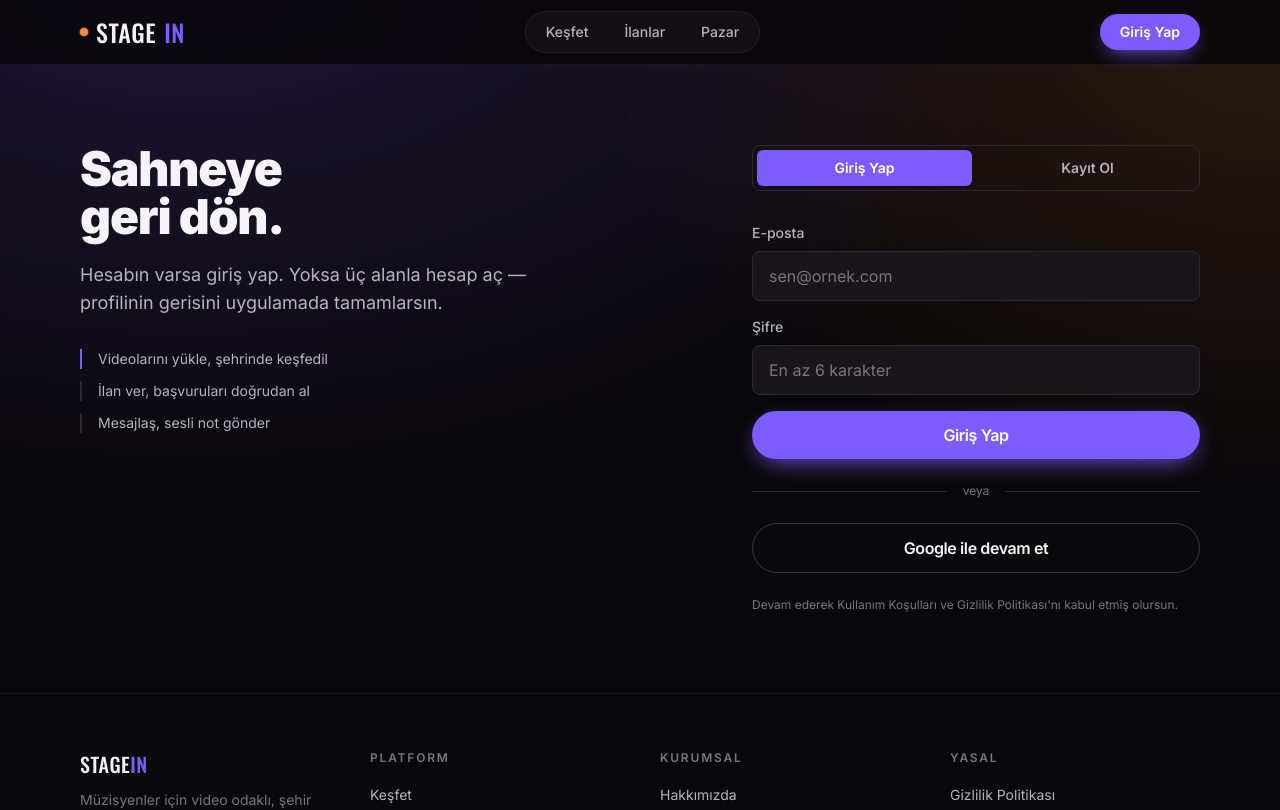
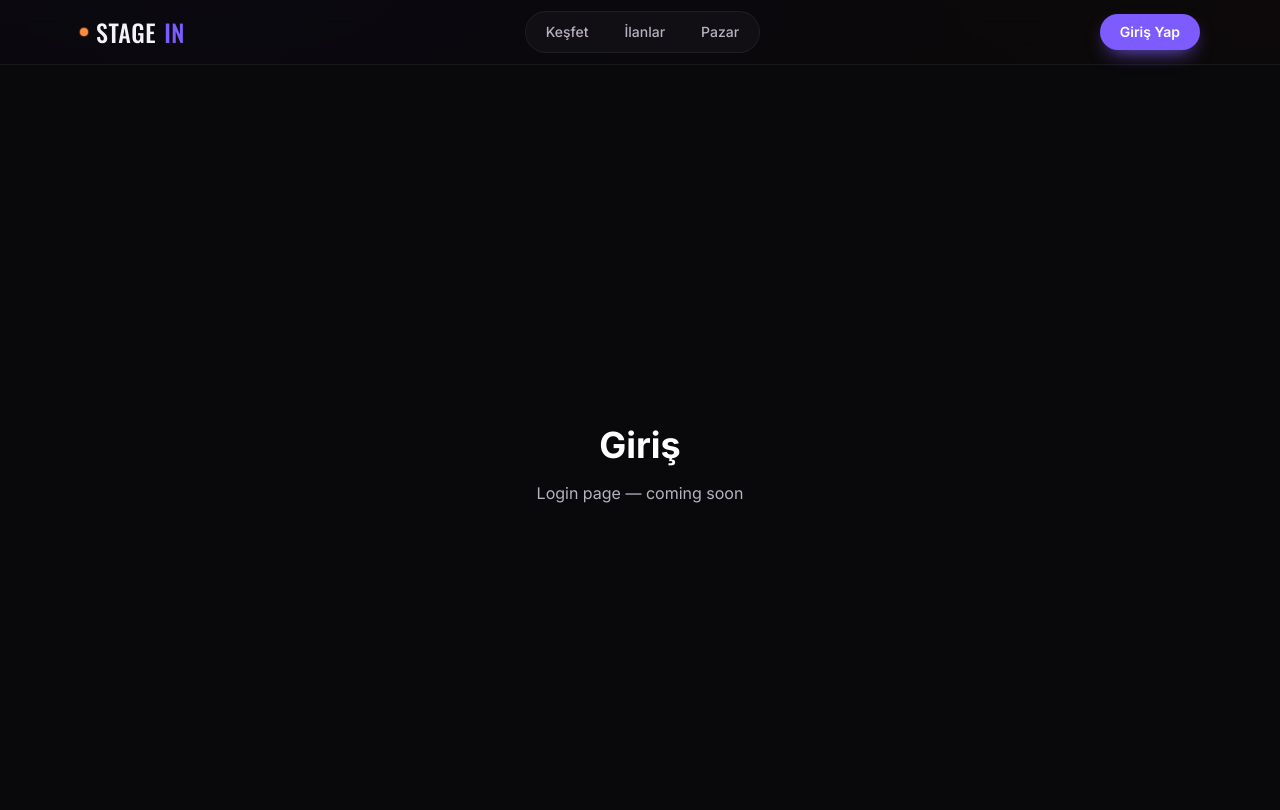
Before and after one commit to aykutayalcinkaya-ops/stagein, a Next.js app in the folder apps/web/: page /giris in a window 1280 px wide. Shown: the top 810 px of the page. Built offline with nearby package versions, Linux system fonts and the light colour scheme.

Commit message:
fix(web): add missing login and auth callback pages

```diff
--- /dev/null
+++ b/apps/web/src/app/auth/callback/page.tsx
@@ -0,0 +1,10 @@
+export default function AuthCallbackPage() {
+  return (
+    <div className="flex items-center justify-center min-h-screen bg-dark">
+      <div className="text-center">
+        <h1 className="text-4xl font-bold text-white mb-4">Auth Callback</h1>
+        <p className="text-text-secondary">Processing authentication...</p>
+      </div>
+    </div>
+  )
+}
--- a/apps/web/src/app/auth/callback/route.ts
+++ /dev/null
@@ -1,18 +0,0 @@
-import { NextResponse, type NextRequest } from 'next/server'
-import { createClient } from '@/lib/supabase/server'
-import { isSupabaseConfigured } from '@/lib/supabase/env'
-
-/** OAuth dönüşünde `code`'u oturuma çevirir. */
-export async function GET(request: NextRequest) {
-  const { searchParams, origin } = request.nextUrl
-  const code = searchParams.get('code')
-  const next = searchParams.get('next') ?? '/kesfet'
-
-  if (code && isSupabaseConfigured) {
-    const supabase = await createClient()
-    const { error } = await supabase.auth.exchangeCodeForSession(code)
-    if (!error) return NextResponse.redirect(`${origin}${next}`)
-  }
-
-  return NextResponse.redirect(`${origin}/giris?error=auth`)
-}
--- a/apps/web/src/app/giris/page.tsx
+++ b/apps/web/src/app/giris/page.tsx
@@ -1,37 +1,9 @@
-import type { Metadata } from 'next'
-import { Suspense } from 'react'
-import { AuthForm } from '@/components/AuthForm'
-
-export const metadata: Metadata = {
-  title: 'Giriş Yap',
-  description: 'StageIn hesabınla giriş yap veya yeni hesap oluştur.',
-  robots: { index: false },
-}
-
-export default function GirisPage() {
+export default function LoginPage() {
   return (
-    <div className="mx-auto flex max-w-6xl flex-col items-center gap-12 px-4 py-20 lg:flex-row lg:items-start lg:gap-20">
-      <div className="w-full max-w-lg">
-        <h1 className="text-4xl font-black tracking-tight sm:text-5xl">
-          Sahneye
-          <br />
-          geri dön.
-        </h1>
-        <p className="mt-5 text-lg text-text-secondary">
-          Hesabın varsa giriş yap. Yoksa üç alanla hesap aç — profilinin gerisini uygulamada tamamlarsın.
-        </p>
-
-        <ul className="mt-8 flex flex-col gap-3 text-sm text-text-secondary">
-          <li className="border-l-2 border-primary pl-4">Videolarını yükle, şehrinde keşfedil</li>
-          <li className="border-l-2 border-border pl-4">İlan ver, başvuruları doğrudan al</li>
-          <li className="border-l-2 border-border pl-4">Mesajlaş, sesli not gönder</li>
-        </ul>
-      </div>
-
-      <div className="flex w-full justify-center lg:justify-end">
-        <Suspense fallback={<div className="h-96 w-full max-w-md rounded-xl border border-border bg-card" />}>
-          <AuthForm />
-        </Suspense>
+    <div className="flex items-center justify-center min-h-screen bg-dark">
+      <div className="text-center">
+        <h1 className="text-4xl font-bold text-white mb-4">Giriş</h1>
+        <p className="text-text-secondary">Login page — coming soon</p>
       </div>
     </div>
   )
```
